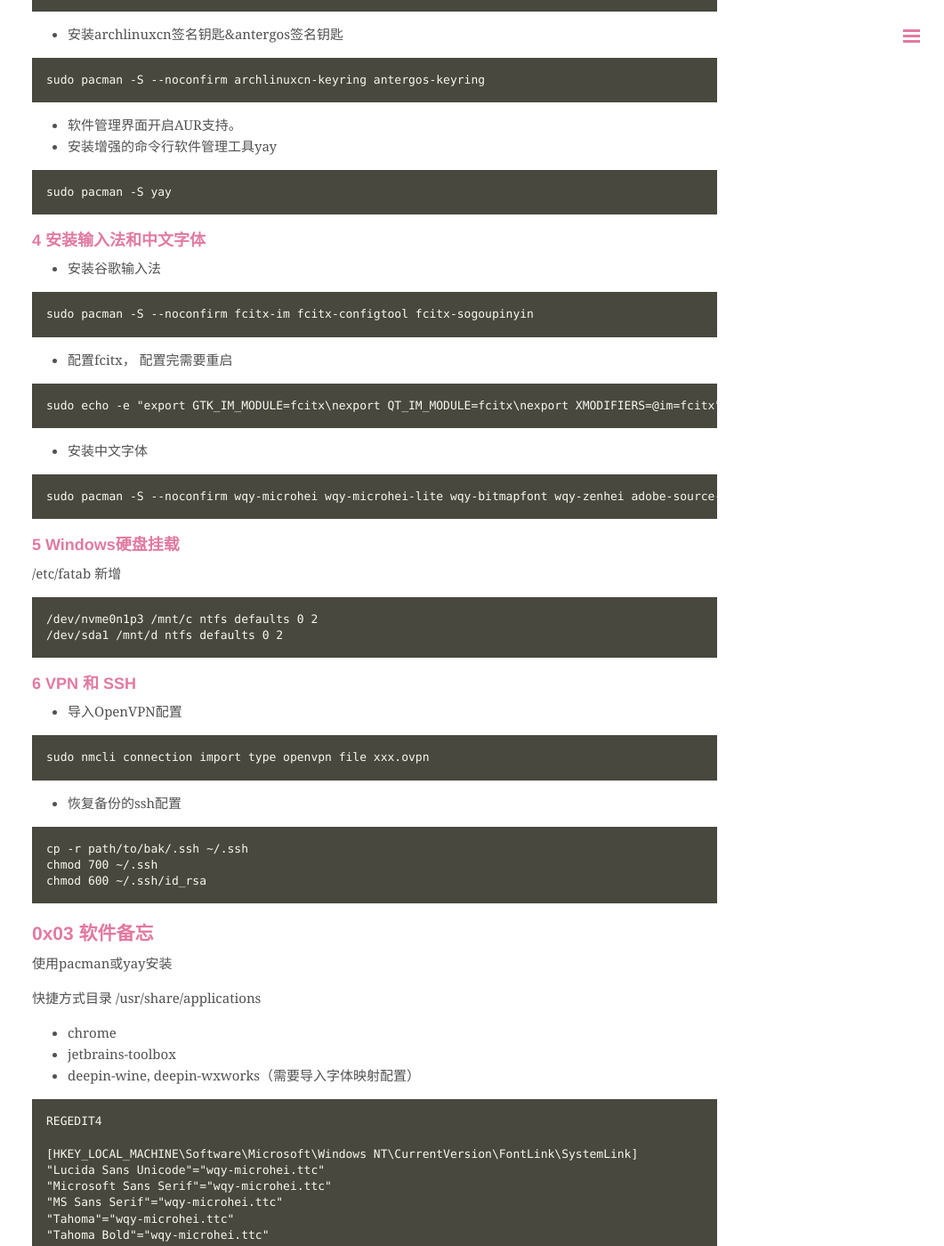
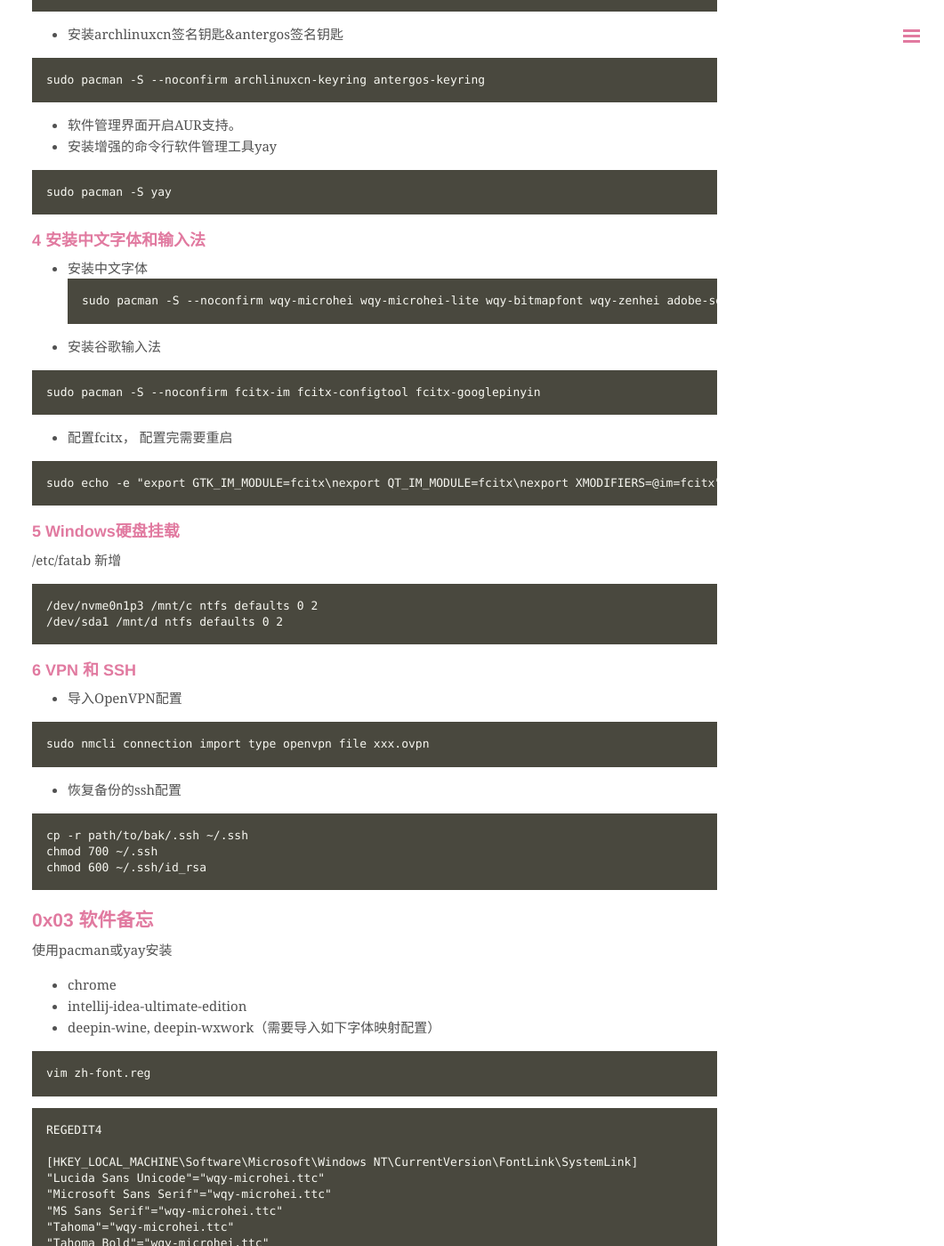
Before and after one commit to yifeitao/yifeitao.github.io, a Jekyll site: the page built from index.html, in a window 1280 px wide and 1400 px high, scrolled down 1685 px. Shown: the whole window at 89% size, without its empty margins (219-1280 px from the left). Built offline with Jekyll 4.4.1, drawn with Linux system fonts in a browser that asks for light colours; formulas are drawn with MathJax 3; the list of posts is cut into pages by our own code; a style sheet for code colours, icons or effects is not loaded; some of the changed text lies outside the part shown.

Commit message:
update post 20190630

````diff
--- a/_posts/2019-06-30-xiaomi-pro-manjaro-deepin.md
+++ b/_posts/2019-06-30-xiaomi-pro-manjaro-deepin.md
@@ -93,24 +93,23 @@ sudo pacman -S --noconfirm archlinuxcn-keyring antergos-keyring
 sudo pacman -S yay
 ```
 
-### 4 安装输入法和中文字体
+### 4 安装中文字体和输入法
+
+* 安装中文字体
+```
+sudo pacman -S --noconfirm wqy-microhei wqy-microhei-lite wqy-bitmapfont wqy-zenhei adobe-source-han-sans-cn-fonts adobe-source-han-serif-cn-fonts noto-fonts-cjk && fc-cache -fv
+```
 
 * 安装谷歌输入法
 
 ```
-sudo pacman -S --noconfirm fcitx-im fcitx-configtool fcitx-sogoupinyin
+sudo pacman -S --noconfirm fcitx-im fcitx-configtool fcitx-googlepinyin
 ```
 
 * 配置fcitx， 配置完需要重启
 
 ```
 sudo echo -e "export GTK_IM_MODULE=fcitx\nexport QT_IM_MODULE=fcitx\nexport XMODIFIERS=@im=fcitx">>~/.xprofile
-```
-
-* 安装中文字体
-
-```
-sudo pacman -S --noconfirm wqy-microhei wqy-microhei-lite wqy-bitmapfont wqy-zenhei adobe-source-han-sans-cn-fonts adobe-source-han-serif-cn-fonts noto-fonts-cjk && fc-cache -fv
 ```
 
 ### 5  Windows硬盘挂载
@@ -142,11 +141,13 @@ chmod 600 ~/.ssh/id_rsa
 
 使用pacman或yay安装
 
-快捷方式目录 /usr/share/applications
+* chrome
+* intellij-idea-ultimate-edition
+* deepin-wine, deepin-wxwork（需要导入如下字体映射配置）
 
-* chrome
-* jetbrains-toolbox
-* deepin-wine, deepin-wxworks（需要导入字体映射配置）
+```
+vim zh-font.reg
+```
 
 ```
 REGEDIT4
@@ -163,7 +164,7 @@ REGEDIT4
 ```
 
 ```
-deepin-wine regedit zh.reg
+deepin-wine regedit zh-font.reg
 ```
 
 * easystroke
@@ -171,7 +172,7 @@ deepin-wine regedit zh.reg
 * nextcloud
 * git-cola
 * postman-bin
-* xmind （需要删除快捷方式最后一行）
+* xmind （removed "--add-modules=java.se.ee" in /usr/share/xmind/XMind/XMind.ini ）
 * python-tensorflow-opt-cuda  python-pytorch-cuda
 * nvidia-docker
 * ipython jupyter
````
Also changed, not shown: other parts of _posts/2019-06-30-xiaomi-pro-manjaro-deepin.md (+1 -0 lines).
